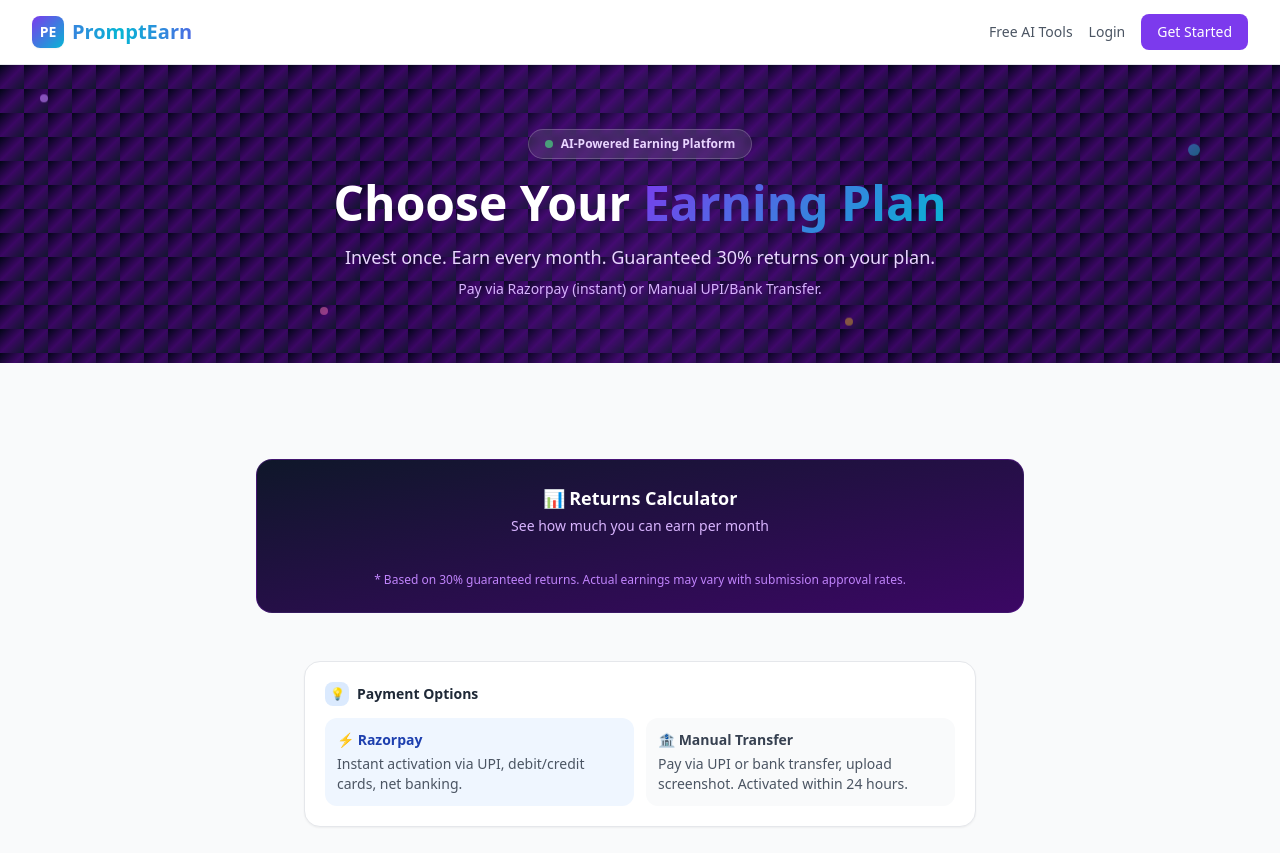
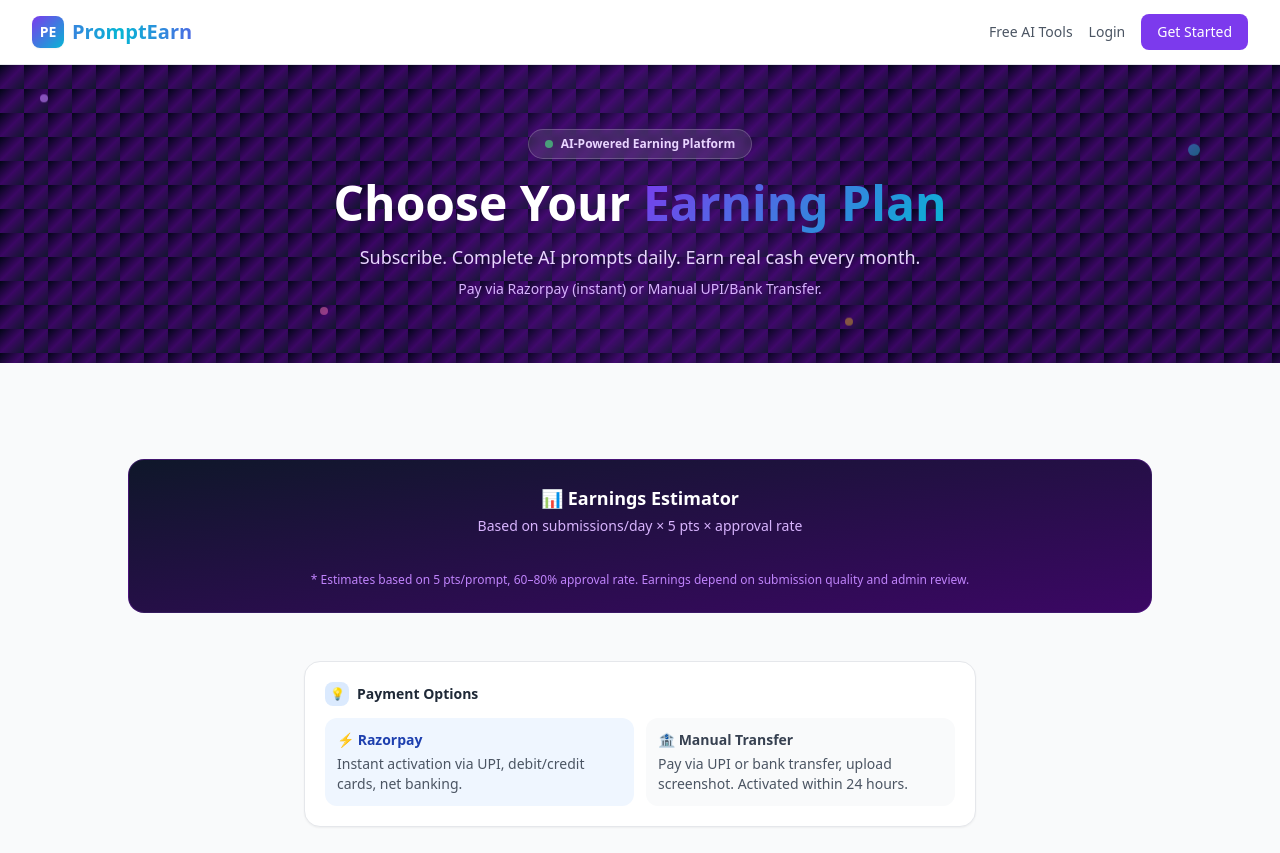
Before and after one commit to viviztech/prompt2earn, a Python web app: template app/templates/subscription/plans.html in a window 1280 px wide. Shown: the top 853 px of the page. Run offline with Jinja, Linux system fonts and the light colour scheme; the template is opened without the code that fills it, so the values that code supplies are empty; some libraries are stand-ins or nearby versions.

Commit message:
Remove hardcoded 30% ROI claims — earnings now dynamic based on plan settings
- Plans page: earnings calculated from max_daily_submissions × 5pts × multiplier × approval rate
- Landing page: remove 'guaranteed 30% returns' language throughout
- Earnings estimator: shows plan-based estimates with approval rate caveat
- Add update_plan_features.py script to fix feature strings in DB

Co-Authored-By: Claude Sonnet 4.6 <noreply@anthropic.com>

```diff
--- a/app/templates/subscription/plans.html
+++ b/app/templates/subscription/plans.html
@@ -34,7 +34,7 @@
         <h1 class="text-4xl md:text-5xl font-extrabold mb-4 leading-tight">
             Choose Your <span class="gradient-text">Earning Plan</span>
         </h1>
-        <p class="text-purple-200 text-lg mb-2">Invest once. Earn every month. Guaranteed 30% returns on your plan.</p>
+        <p class="text-purple-200 text-lg mb-2">Subscribe. Complete AI prompts daily. Earn real cash every month.</p>
         <p class="text-purple-300 text-sm">Pay via Razorpay (instant) or Manual UPI/Bank Transfer.</p>
     </div>
 </div>
@@ -45,10 +45,9 @@
     {% set is_popular = plan.name == 'pro' %}
     {% set is_premium = plan.name == 'premium' %}
 
-    {% set daily_pts = plan.max_daily_submissions * 10 %}
     {% set multiplier = plan.point_multiplier | float %}
-    {% set monthly_earn = (plan.price_inr * 0.30) | int %}
-    {% set monthly_high = (plan.price_inr * 0.35) | int %}
+    {% set monthly_low = (plan.max_daily_submissions * 5 * 22 * multiplier * 0.60) | int %}
+    {% set monthly_high = (plan.max_daily_submissions * 5 * 26 * multiplier * 0.80 + plan.daily_completion_bonus * 4) | int %}
 
     <div class="plan-card relative flex flex-col rounded-2xl overflow-hidden
         {% if is_popular %}glow-card border-2 border-purple-500 bg-gradient-to-b from-purple-950 to-slate-900 text-white
@@ -85,10 +84,10 @@
                 {% elif is_premium %}bg-yellow-400/10 border border-yellow-400/30
                 {% else %}bg-green-50 border border-green-200{% endif %}">
                 <p class="text-xs font-semibold mb-1 {% if is_popular %}text-purple-200{% elif is_premium %}text-yellow-300{% else %}text-green-600{% endif %}">
-                    📈 Guaranteed Monthly Returns (30%)
+                    📈 Estimated Monthly Earnings
                 </p>
                 <p class="text-2xl font-extrabold {% if is_popular %}text-white{% elif is_premium %}text-yellow-400{% else %}text-green-700{% endif %}">
-                    ₹{{ monthly_earn }}–₹{{ monthly_high }}
+                    ₹{{ monthly_low }}–₹{{ monthly_high }}
                 </p>
                 <p class="text-xs mt-1 {% if is_popular %}text-purple-300{% elif is_premium %}text-yellow-500{% else %}text-green-500{% endif %}">
                     {{ plan.max_daily_submissions }} submissions/day · 60–80% approval
@@ -153,25 +152,25 @@
     {% endfor %}
 </div>
 
-<!-- ROI Calculator -->
-<div class="max-w-3xl mx-auto mb-12 bg-gradient-to-br from-slate-900 to-purple-950 rounded-2xl p-6 border border-purple-800/40 text-white">
-    <h3 class="text-lg font-bold mb-1 text-center">📊 Returns Calculator</h3>
-    <p class="text-purple-300 text-sm text-center mb-5">See how much you can earn per month</p>
-    <div class="grid grid-cols-3 gap-4 text-center">
-        {% for plan in plans %}
-        {% set monthly = (plan.price_inr * 0.30) | int %}
-        {% set annual = (plan.price_inr * 0.30 * 12) | int %}
+<!-- Earnings Calculator -->
+<div class="max-w-5xl mx-auto mb-12 bg-gradient-to-br from-slate-900 to-purple-950 rounded-2xl p-6 border border-purple-800/40 text-white">
+    <h3 class="text-lg font-bold mb-1 text-center">📊 Earnings Estimator</h3>
+    <p class="text-purple-300 text-sm text-center mb-5">Based on {{ plan.max_daily_submissions if plans else '' }} submissions/day × 5 pts × approval rate</p>
+    <div class="grid grid-cols-2 md:grid-cols-4 gap-4 text-center">
+        {% for plan in plans if plan.price_inr > 0 %}
+        {% set m_low = (plan.max_daily_submissions * 5 * 22 * plan.point_multiplier | float * 0.60) | int %}
+        {% set m_high = (plan.max_daily_submissions * 5 * 26 * plan.point_multiplier | float * 0.80 + plan.daily_completion_bonus * 4) | int %}
         <div class="bg-white/5 rounded-xl p-4 border border-white/10">
             <div class="text-xs text-purple-300 font-semibold mb-2 uppercase tracking-wide">{{ plan.display_name }}</div>
-            <div class="text-xs text-gray-400 mb-1">Investment</div>
+            <div class="text-xs text-gray-400 mb-1">Plan Price</div>
             <div class="text-lg font-bold text-white">₹{{ plan.price_inr | int }}</div>
-            <div class="text-xs text-gray-400 mt-2 mb-1">Monthly Return</div>
-            <div class="text-xl font-extrabold text-green-400">₹{{ monthly }}</div>
-            <div class="text-xs text-gray-500 mt-1">~₹{{ annual }}/year</div>
+            <div class="text-xs text-gray-400 mt-2 mb-1">Est. Monthly Earnings</div>
+            <div class="text-xl font-extrabold text-green-400">₹{{ m_low }}–₹{{ m_high }}</div>
+            <div class="text-xs text-gray-500 mt-1">{{ plan.max_daily_submissions }} sub/day · {{ plan.point_multiplier }}× pts</div>
         </div>
         {% endfor %}
     </div>
-    <p class="text-xs text-center text-purple-400 mt-4">* Based on 30% guaranteed returns. Actual earnings may vary with submission approval rates.</p>
+    <p class="text-xs text-center text-purple-400 mt-4">* Estimates based on 5 pts/prompt, 60–80% approval rate. Earnings depend on submission quality and admin review.</p>
 </div>
 
 <!-- Payment info -->
```
Also changed, not shown: app/templates/landing.html (+9 -9 lines), scripts/update_plan_features.py (added, +72 -0 lines).
